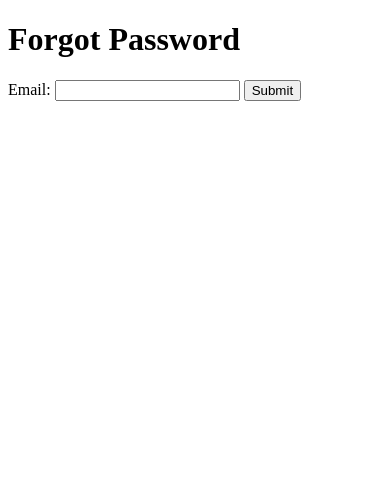
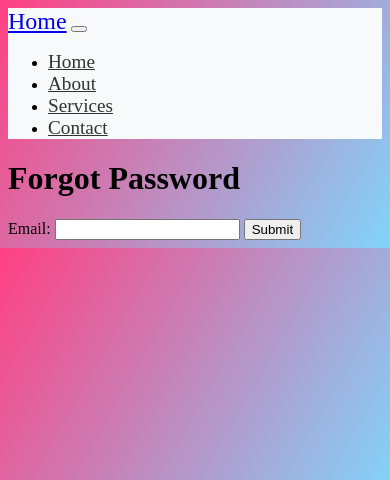
Before and after one commit to NjengaC/Vue-PortfolioProject, a Flask app: page /forgot_password in a window 390 px wide. Shown: the top 480 px of the page. Run offline with Flask 3, Linux system fonts and the light colour scheme; some libraries are stand-ins or nearby versions.

Commit message:
some changes

```diff
--- a/entry/models.py
+++ b/entry/models.py
@@ -86,3 +86,9 @@ class Admin(db.Model, UserMixin):
 
     def __repr__(self):
         return f"Admin('{self.username}', '{self.email}')"
+
+
+class FAQ(db.Model):
+    id = db.Column(db.Integer, primary_key=True)
+    question = db.Column(db.String(255), nullable=False)
+    answer = db.Column(db.Text, nullable=False)
--- a/entry/routes.py
+++ b/entry/routes.py
@@ -20,6 +20,8 @@ import retrying
 from entry.forms import ForgotPasswordForm, ResetPasswordForm
 import geopy.exc
 import secrets
+import psycopg2
+
 
 @app.route('/')
 @app.route('/home')
@@ -390,6 +392,43 @@ def support():
             print(f'Error sending email: {e}')
             return f'Error: {str(e)}'
 
+
+    if request.method == 'GET':
+        # Handle GET request for fetching FAQs
+        search_query = request.args.get('search_query', '')
+
+#        try:
+            # Connect to the PostgreSQL database
+ #           conn = psycopg2.connect(
+  #              dbname='vue',
+   #             user='postgres',
+    #            password='new_password',
+     #           host='localhost',
+      #          port='5003'
+       #     )
+
+            # Create a cursor object to execute queries
+        #    cursor = conn.cursor()
+
+            # Execute SQL query to fetch FAQs based on search query
+         #   cursor.execute("SELECT question, answer FROM faqs WHERE question ILIKE %s OR answer ILIKE %s", ('%' + search_query + '%', '%' + search_query + '%'))
+
+            # Fetch all rows from the result set
+          #  faqs = cursor.fetchall()
+
+            # Close cursor and connection
+           # cursor.close()
+            #conn.close()
+
+            # Render the template with fetched FAQs and search query
+#            return render_template('support.html', faqs=faqs, search_query=search_query)
+
+ #       except psycopg2.Error as e:
+            # Handle database connection or query errors
+  #          print("Error fetching FAQs:", e)
+   #         return 'Error fetching FAQs.', 500
+
+
     return render_template('support.html')
 
 
--- /dev/null
+++ b/entry/static/styles/email.css
@@ -0,0 +1,4 @@
+/* Background color and gradient */
+body {
+    background-color: #9C27B0;
+}
--- /dev/null
+++ b/entry/static/styles/forgot_password.css
@@ -0,0 +1,174 @@
+/* Background color and gradient */
+body {
+    background-color: #9C27B0;
+    background-image: linear-gradient(120deg, #FF4081, #81D4FA);
+}
+.content-section {
+    background: #00b4ef;
+}
+.content-section {
+    background:#fff;
+    padding-bottom: 40px;
+    border-radius: 15px;
+    text-align: center;
+}
+
+.content-section .heading {
+    display: block;
+    font-size: 35px;
+    font-weight: 700;
+    padding: 35px 0;
+    border-bottom: 1px solid #f0f0f0;
+    margin-bottom: 30px;
+}
+
+.content-section .form-group {
+    padding: 0 40px;
+    margin: 0 0 25px 0;
+    position: relative;
+}
+
+.content-section .form-control {
+    background: #f0f0f0;
+    border: none;
+    border-radius: 20px;
+    box-shadow: none;
+    padding: 0 20px 0 45px;
+    height: 40px;
+    transition: all 0.3s ease 0s;
+}
+
+.content-section .form-control:focus {
+    background: #e0e0e0;
+    box-shadow: none;
+    outline: 0 none;
+}
+
+.content-section .form-group i {
+    position: absolute;
+    top: 12px;
+    left: 60px;
+    font-size: 17px;
+    color: #c8c8c8;
+    transition : all 0.5s ease 0s;
+}
+
+.content-section .form-control:focus + i {
+    color: #00b4ef;
+}
+
+.content-section .fa-question-circle {
+    display: inline-block;
+    position: absolute;
+    top: 12px;
+    right: 60px;
+    font-size: 20px;
+    color: #808080;
+    transition: all 0.5s ease 0s;
+}
+
+.content-section .fa-question-circle:hover {
+    color: #000;
+}
+
+.content-section .main-checkbox {
+    float: left;
+    width: 20px;
+    height: 20px;
+    background: #11a3fc;
+    border-radius: 50%;
+    position: relative;
+    margin: 5px 0 0 5px;
+    border: 1px solid #11a3fc;
+}
+
+.content-section .main-checkbox label {
+    width: 20px;
+    height: 20px;
+    position: absolute;
+    top: 0;
+    left: 0;
+    cursor: pointer;
+}
+
+.content-section .main-checkbox label:after {
+    content: "";
+    width: 10px;
+    height: 5px;
+    position: absolute;
+    top: 5px;
+    left: 4px;
+    border: 3px solid #fff;
+    border-top: none;
+    border-right: none;
+    background: transparent;
+    opacity: 0;
+    -webkit-transform: rotate(-45deg);
+    transform: rotate(-45deg);
+}
+
+.content-section .main-checkbox input[type=checkbox] {
+    visibility: hidden;
+}
+
+.content-section .main-checkbox input[type=checkbox]:checked + label:after {
+    opacity: 1;
+}
+
+.content-section .text {
+    float: left;
+    margin-left: 7px;
+    line-height: 20px;
+    padding-top: 5px;
+    text-transform: capitalize;
+}
+
+.content-section .btn {
+    float: right;
+    font-size: 14px;
+    color: #fff;
+    background: #00b4ef;
+    border-radius: 30px;
+    padding: 10px 25px;
+    border: none;
+    text-transform: capitalize;
+    transition: all 0.5s ease 0s;
+}
+
+@media only screen and (max-width: 479px) {
+    .content-section .form-group {
+        padding: 0 25px;
+    }
+    .content-section .form-group i {
+        left: 45px;
+    }
+    .content-section .btn {
+        padding: 10px 20px;
+    }
+}
+/* CSS styles for the navbar */
+.navbar {
+    background-color: #f8f9fa; /* Background color */
+}
+
+.navbar-brand {
+    font-size: 1.5rem; /* Brand text size */
+}
+
+.navbar-nav .nav-link {
+    font-size: 1.2rem; /* Nav link text size */
+    margin-right: 15px; /* Spacing between nav links */
+    color: #333; /* Nav link color */
+}
+
+.navbar-nav .nav-link:hover {
+    color: #007bff; /* Hover color */
+}
+
+.navbar-toggler-icon {
+    border-color: #333; /* Color of the navbar toggler icon */
+}
+.row {
+    align: center;
+    text-align: center;
+}
--- a/entry/templates/forgot_password.html
+++ b/entry/templates/forgot_password.html
@@ -4,9 +4,35 @@
     <meta charset="UTF-8">
     <meta name="viewport" content="width=device-width, initial-scale=1.0">
     <title>Forgot Password</title>
-    <!-- Add your CSS links here -->
+    <link rel="stylesheet" href="../static/styles/forgot_password.css">
 </head>
 <body>
+	<!-- Navbar -->
+    <nav class="navbar navbar-expand-lg navbar-light">
+        <div class="container">
+            <a class="navbar-brand" href="{{ url_for('home') }}">Home</a>
+            <button class="navbar-toggler" type="button" data-bs-toggle="collapse" data-bs-target="#navbarNav"
+                aria-controls="navbarNav" aria-expanded="false" aria-label="Toggle navigation">
+                <span class="navbar-toggler-icon"></span>
+            </button>
+            <div class="collapse navbar-collapse" id="navbarNav">
+                <ul class="navbar-nav ml-auto">
+                    <li class="nav-item">
+                        <a class="nav-link" href="{{ url_for('home') }}">Home</a>
+                    </li>
+                    <li class="nav-item">
+                        <a class="nav-link" href="#">About</a>
+                    </li>
+                    <li class="nav-item">
+                        <a class="nav-link" href="#">Services</a>
+                    </li>
+                    <li class="nav-item">
+                        <a class="nav-link" href="#">Contact</a>
+                    </li>
+                </ul>
+            </div>
+        </div>
+    </nav>
 	<div class="row justify-content-center">
 		{% with messages = get_flashed_messages(with_categories=true) %}
 		{% if messages %}
--- a/entry/templates/rider_details_email.html
+++ b/entry/templates/rider_details_email.html
@@ -1,5 +1,6 @@
 <!DOCTYPE html>
 <html>
+	<link rel="stylesheet" href="../static/styles/email.css">
 <head>
     <title>Parcel Allocation Details</title>
 </head>
@@ -12,7 +13,7 @@
         <li><strong>Vehicle Registration:</strong> {{ vehicle_registration }}</li>
 	<li><strong>Tracking Number:</strong> {{ tracking_number }}</li>
     </ul>
-    <p>Please wait for confirmation from the rider.</p>
+    <p>Please wait for confirmation from the rider.\n\n</p>
     <p>If you do not recognize this organization, please ignore this email</p>
 </body>
 </html>
```
Also changed, not shown: entry/templates/support.html (+11 -13 lines).
